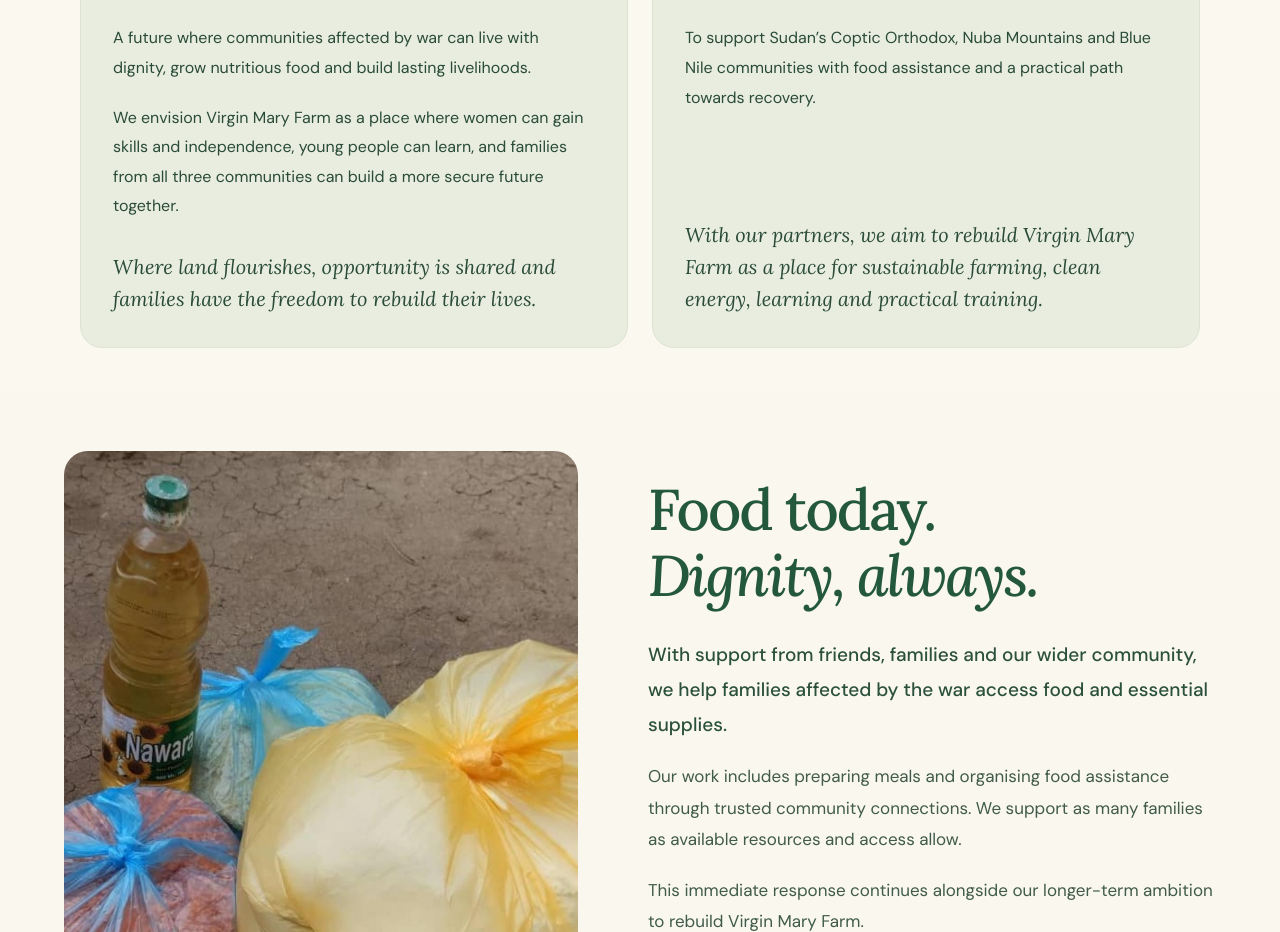
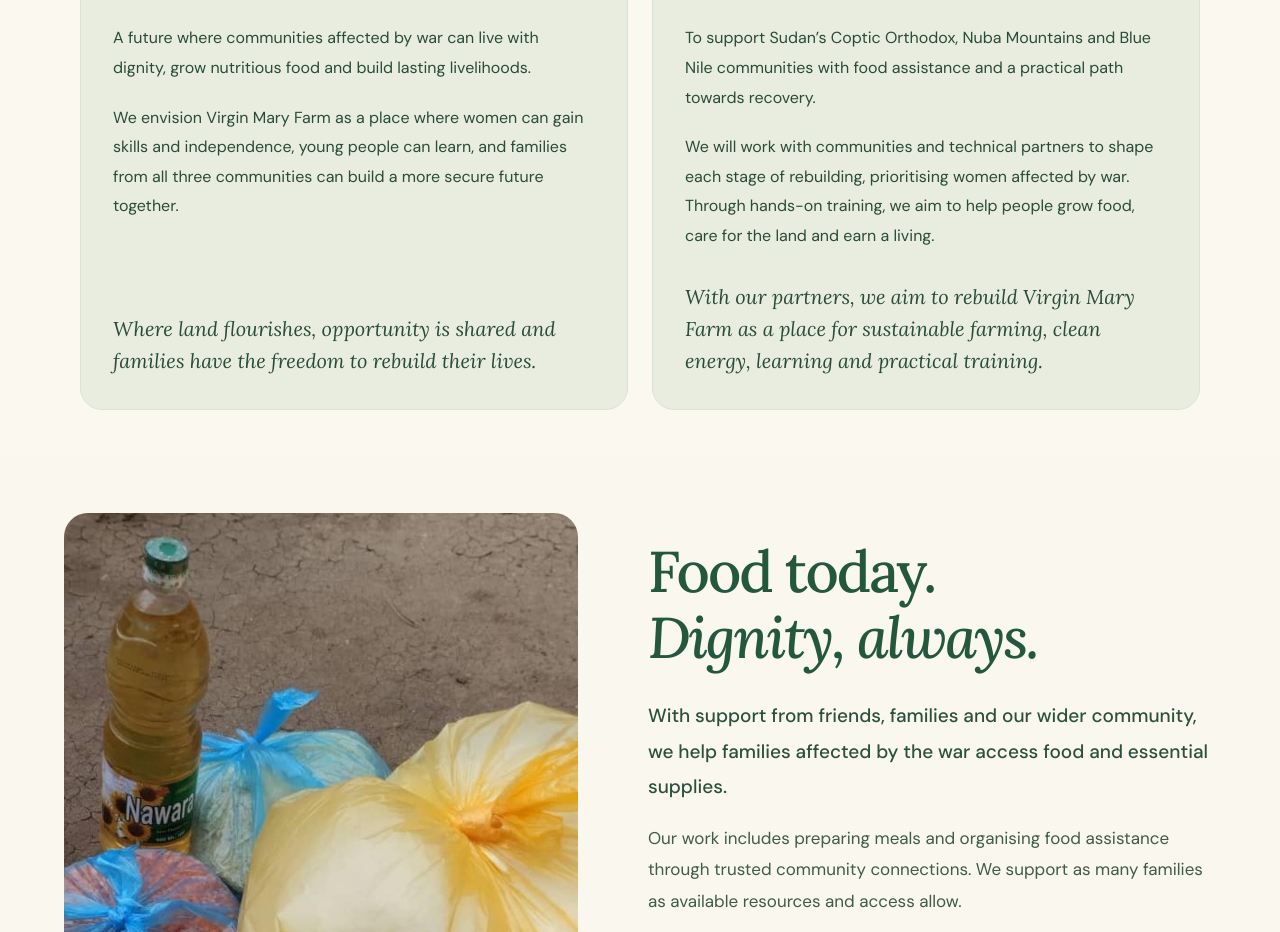
Before and after one commit to Hero988/RiseMeUp, a React (Vite) app: page / in a window 1280 px wide. Shown: the part 3520-4452 px from the top of the page. Built offline with nearby package versions, Linux system fonts and the light colour scheme; a web font is replaced by a local one.

Commit message:
Expand Our Mission with community-led rebuilding and practical skills

```diff
--- a/src/components/ClassicSections.tsx
+++ b/src/components/ClassicSections.tsx
@@ -52,6 +52,7 @@ export function ClassicVision() {
           <p className="chapter">The work that guides us</p>
           <h3>Our Mission</h3>
           <p>To support Sudan’s Coptic Orthodox, Nuba Mountains and Blue Nile communities with food assistance and a practical path towards recovery.</p>
+          <p>We will work with communities and technical partners to shape each stage of rebuilding, prioritising women affected by war. Through hands-on training, we aim to help people grow food, care for the land and earn a living.</p>
           <p>With our partners, we aim to rebuild Virgin Mary Farm as a place for sustainable farming, clean energy, learning and practical training.</p>
 
         </article>
```
